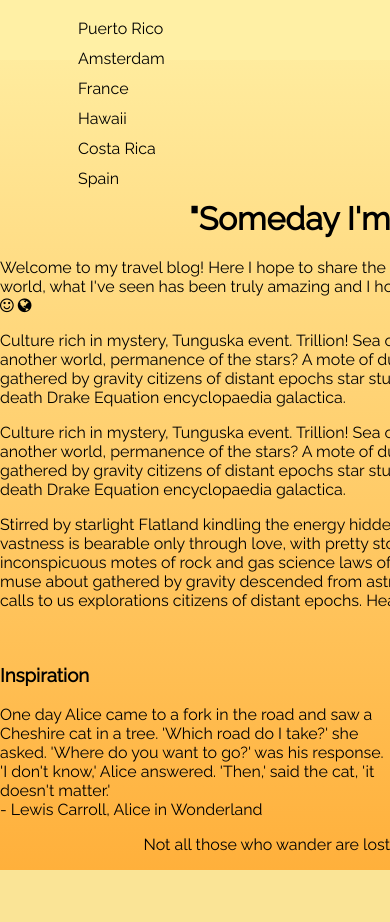
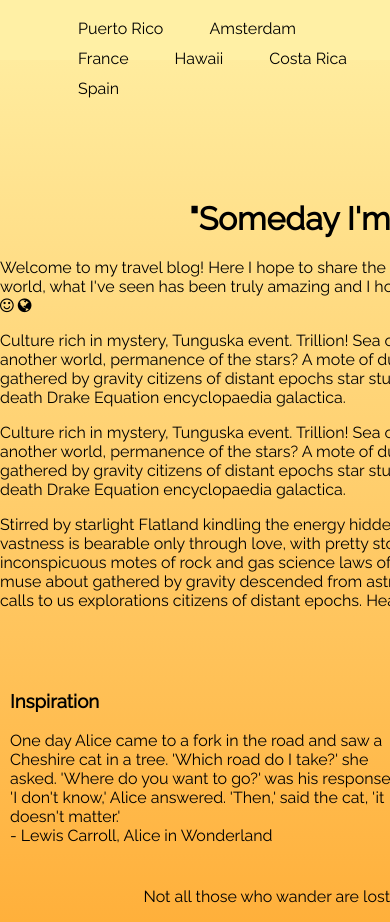
Before and after one commit to MrMendonez/html-5-elements, a PHP site: page / in a window 390 px wide; the page is wider, and only the part inside the window is pictured. Before the commit the page ends 870 px from the top of that part, so only its background shows below. Run offline with PHP 8.4, Linux system fonts and the light colour scheme; some libraries are stand-ins or nearby versions.

Commit message:
testing mobile site with float left

```diff
--- a/css/styles.css
+++ b/css/styles.css
@@ -83,6 +83,7 @@ aside {
   top: 115px;
   right: 0px;
   width: 200px;
+  padding: 10px
 }
 
 
@@ -102,7 +103,6 @@ footer {
   }
 
   #nav li {
-    float: none;
     margin-left: 30px;
     background-color: transparent;  /*  Change this color once site is deployed  */
     padding: 8px;
```
